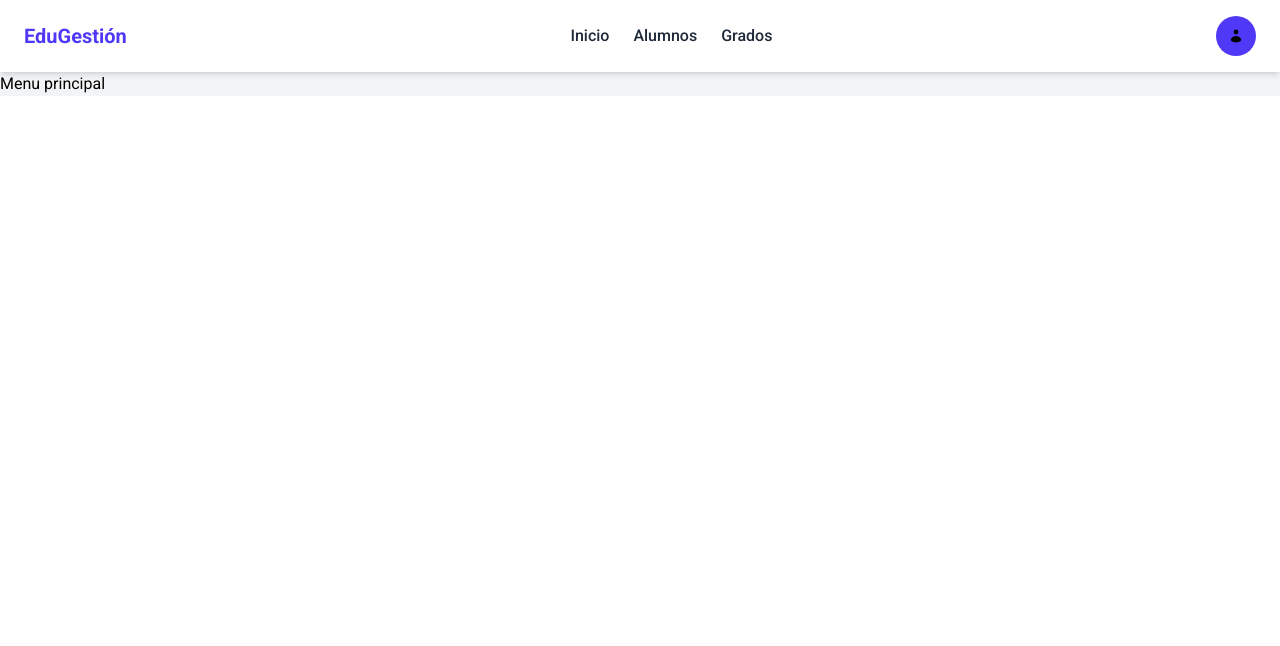
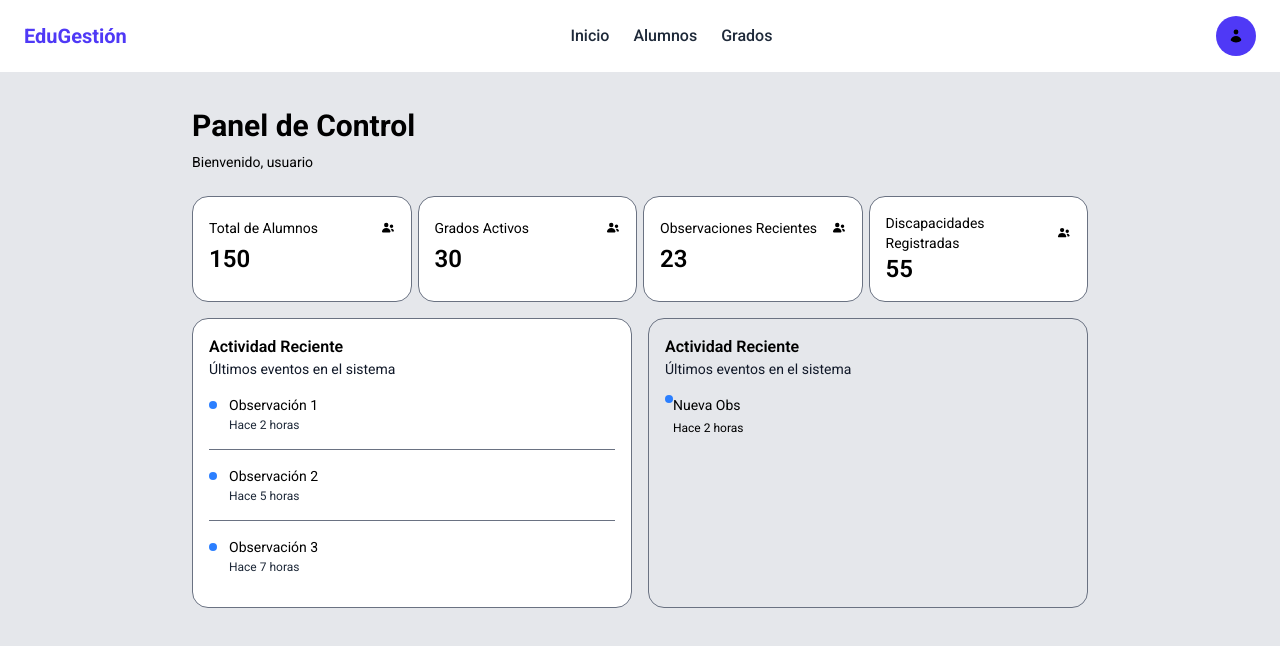
Before and after one commit to alisho0/sep-frontend, a React (Vite) app: page /menu in a window 1280 px wide. Shown: the top 646 px of the page. Built offline with nearby package versions, Linux system fonts and the light colour scheme.

Commit message:
Terminando la vista de Inicio con datos hardcodeados.

```diff
--- a/package.json
+++ b/package.json
@@ -18,6 +18,7 @@
     "react": "^18.3.1",
     "react-dom": "^18.3.1",
     "react-router-dom": "^7.9.3",
+    "sweetalert2": "^11.23.0",
     "tailwindcss": "^4.1.13"
   },
   "devDependencies": {
--- a/src/SepApp.jsx
+++ b/src/SepApp.jsx
@@ -2,6 +2,8 @@ import { useState } from 'react'
 import { Menu } from './pages/Menu'
 import { Login } from './pages/Login'
 import { BrowserRouter, Route, Routes } from 'react-router-dom'
+import { Navbar } from './components/Navbar'
+import { Layout } from './routes/Layout'
 
 function SepApp() {
   return (
@@ -9,7 +11,9 @@ function SepApp() {
       <BrowserRouter>
         <Routes>
           <Route path='/' element={<Login/>} />
-          <Route path='/menu' element={<Menu/>}/>
+          <Route element={<Layout />}>
+            <Route path='/menu' element={<Menu/>}/>
+          </Route>
         </Routes>
       </BrowserRouter>
     </>
--- a/src/assets/output.css
+++ b/src/assets/output.css
@@ -9,25 +9,46 @@
     --font-mono: ui-monospace, SFMono-Regular, Menlo, Monaco, Consolas, "Liberation Mono",
       "Courier New", monospace;
     --color-red-100: oklch(93.6% 0.032 17.717);
-    --color-red-500: oklch(63.7% 0.237 25.331);
     --color-red-600: oklch(57.7% 0.245 27.325);
+    --color-blue-500: oklch(62.3% 0.214 259.815);
+    --color-indigo-500: oklch(58.5% 0.233 277.117);
     --color-indigo-600: oklch(51.1% 0.262 276.966);
     --color-indigo-700: oklch(45.7% 0.24 277.023);
-    --color-rose-500: oklch(64.5% 0.246 16.439);
     --color-gray-100: oklch(96.7% 0.003 264.542);
     --color-gray-200: oklch(92.8% 0.006 264.531);
     --color-gray-300: oklch(87.2% 0.01 258.338);
+    --color-gray-400: oklch(70.7% 0.022 261.325);
+    --color-gray-500: oklch(55.1% 0.027 264.364);
+    --color-gray-600: oklch(44.6% 0.03 256.802);
     --color-gray-700: oklch(37.3% 0.034 259.733);
     --color-gray-800: oklch(27.8% 0.033 256.848);
     --color-gray-900: oklch(21% 0.034 264.665);
     --color-white: #fff;
     --spacing: 0.25rem;
+    --container-md: 28rem;
+    --text-xs: 0.75rem;
+    --text-xs--line-height: calc(1 / 0.75);
+    --text-sm: 0.875rem;
+    --text-sm--line-height: calc(1.25 / 0.875);
+    --text-base: 1rem;
+    --text-base--line-height: calc(1.5 / 1);
+    --text-lg: 1.125rem;
+    --text-lg--line-height: calc(1.75 / 1.125);
     --text-xl: 1.25rem;
     --text-xl--line-height: calc(1.75 / 1.25);
+    --text-2xl: 1.5rem;
+    --text-2xl--line-height: calc(2 / 1.5);
+    --text-3xl: 1.875rem;
+    --text-3xl--line-height: calc(2.25 / 1.875);
+    --text-4xl: 2.25rem;
+    --text-4xl--line-height: calc(2.5 / 2.25);
     --font-weight-medium: 500;
+    --font-weight-semibold: 600;
     --font-weight-bold: 700;
     --radius-md: 0.375rem;
     --radius-lg: 0.5rem;
+    --radius-xl: 0.75rem;
+    --radius-2xl: 1rem;
     --default-transition-duration: 150ms;
     --default-transition-timing-function: cubic-bezier(0.4, 0, 0.2, 1);
     --default-font-family: var(--font-sans);
@@ -183,29 +204,20 @@
   }
 }
 @layer utilities {
-  .pointer-events-none {
-    pointer-events: none;
-  }
   .absolute {
     position: absolute;
   }
   .relative {
     position: relative;
   }
-  .top-16 {
-    top: calc(var(--spacing) * 16);
-  }
   .right-0 {
     right: calc(var(--spacing) * 0);
-  }
-  .right-6 {
-    right: calc(var(--spacing) * 6);
   }
   .z-10 {
     z-index: 10;
   }
-  .z-50 {
-    z-index: 50;
+  .col-span-2 {
+    grid-column: span 2 / span 2;
   }
   .container {
     width: 100%;
@@ -225,17 +237,32 @@
       max-width: 96rem;
     }
   }
-  .m-5 {
-    margin: calc(var(--spacing) * 5);
+  .m-0 {
+    margin: calc(var(--spacing) * 0);
   }
   .mx-auto {
     margin-inline: auto;
   }
+  .-mt-1 {
+    margin-top: calc(var(--spacing) * -1);
+  }
+  .-mt-3 {
+    margin-top: calc(var(--spacing) * -3);
+  }
+  .mt-0 {
+    margin-top: calc(var(--spacing) * 0);
+  }
+  .mt-0\.5 {
+    margin-top: calc(var(--spacing) * 0.5);
+  }
+  .mt-1 {
+    margin-top: calc(var(--spacing) * 1);
+  }
+  .mt-1\.5 {
+    margin-top: calc(var(--spacing) * 1.5);
+  }
   .mt-2 {
     margin-top: calc(var(--spacing) * 2);
-  }
-  .mt-3 {
-    margin-top: calc(var(--spacing) * 3);
   }
   .mt-4 {
     margin-top: calc(var(--spacing) * 4);
@@ -243,8 +270,14 @@
   .mt-5 {
     margin-top: calc(var(--spacing) * 5);
   }
-  .mt-6 {
-    margin-top: calc(var(--spacing) * 6);
+  .mb-1 {
+    margin-bottom: calc(var(--spacing) * 1);
+  }
+  .mb-2 {
+    margin-bottom: calc(var(--spacing) * 2);
+  }
+  .mb-6 {
+    margin-bottom: calc(var(--spacing) * 6);
   }
   .block {
     display: block;
@@ -252,41 +285,44 @@
   .flex {
     display: flex;
   }
-  .hidden {
-    display: none;
+  .grid {
+    display: grid;
   }
   .table {
     display: table;
   }
-  .h-4 {
-    height: calc(var(--spacing) * 4);
+  .h-2 {
+    height: calc(var(--spacing) * 2);
   }
   .h-5 {
     height: calc(var(--spacing) * 5);
   }
-  .h-6 {
-    height: calc(var(--spacing) * 6);
-  }
   .h-10 {
     height: calc(var(--spacing) * 10);
+  }
+  .h-screen {
+    height: 100vh;
   }
   .min-h-screen {
     min-height: 100vh;
   }
-  .w-4 {
-    width: calc(var(--spacing) * 4);
+  .w-1 {
+    width: calc(var(--spacing) * 1);
+  }
+  .w-2 {
+    width: calc(var(--spacing) * 2);
+  }
+  .w-3 {
+    width: calc(var(--spacing) * 3);
+  }
+  .w-3\.5 {
+    width: calc(var(--spacing) * 3.5);
   }
   .w-5 {
     width: calc(var(--spacing) * 5);
   }
-  .w-6 {
-    width: calc(var(--spacing) * 6);
-  }
   .w-10 {
     width: calc(var(--spacing) * 10);
-  }
-  .w-40 {
-    width: calc(var(--spacing) * 40);
   }
   .w-48 {
     width: calc(var(--spacing) * 48);
@@ -294,35 +330,20 @@
   .w-full {
     width: 100%;
   }
+  .max-w-md {
+    max-width: var(--container-md);
+  }
   .border-collapse {
     border-collapse: collapse;
   }
-  .origin-top {
-    transform-origin: top;
-  }
-  .origin-top-right {
-    transform-origin: top right;
-  }
-  .scale-95 {
-    --tw-scale-x: 95%;
-    --tw-scale-y: 95%;
-    --tw-scale-z: 95%;
-    scale: var(--tw-scale-x) var(--tw-scale-y);
-  }
-  .scale-100 {
-    --tw-scale-x: 100%;
-    --tw-scale-y: 100%;
-    --tw-scale-z: 100%;
-    scale: var(--tw-scale-x) var(--tw-scale-y);
-  }
-  .rotate-180 {
-    rotate: 180deg;
-  }
-  .transform {
-    transform: var(--tw-rotate-x,) var(--tw-rotate-y,) var(--tw-rotate-z,) var(--tw-skew-x,) var(--tw-skew-y,);
-  }
   .resize {
     resize: both;
+  }
+  .grid-cols-2 {
+    grid-template-columns: repeat(2, minmax(0, 1fr));
+  }
+  .flex-col {
+    flex-direction: column;
   }
   .items-center {
     align-items: center;
@@ -333,17 +354,36 @@
   .justify-center {
     justify-content: center;
   }
+  .justify-items-start {
+    justify-items: start;
+  }
+  .gap-1 {
+    gap: calc(var(--spacing) * 1);
+  }
+  .gap-1\.5 {
+    gap: calc(var(--spacing) * 1.5);
+  }
   .gap-2 {
     gap: calc(var(--spacing) * 2);
   }
-  .gap-6 {
-    gap: calc(var(--spacing) * 6);
+  .gap-3 {
+    gap: calc(var(--spacing) * 3);
   }
-  .space-x-4 {
+  .gap-4 {
+    gap: calc(var(--spacing) * 4);
+  }
+  .space-y-4 {
     :where(& > :not(:last-child)) {
-      --tw-space-x-reverse: 0;
-      margin-inline-start: calc(calc(var(--spacing) * 4) * var(--tw-space-x-reverse));
-      margin-inline-end: calc(calc(var(--spacing) * 4) * calc(1 - var(--tw-space-x-reverse)));
+      --tw-space-y-reverse: 0;
+      margin-block-start: calc(calc(var(--spacing) * 4) * var(--tw-space-y-reverse));
+      margin-block-end: calc(calc(var(--spacing) * 4) * calc(1 - var(--tw-space-y-reverse)));
+    }
+  }
+  .space-y-6 {
+    :where(& > :not(:last-child)) {
+      --tw-space-y-reverse: 0;
+      margin-block-start: calc(calc(var(--spacing) * 6) * var(--tw-space-y-reverse));
+      margin-block-end: calc(calc(var(--spacing) * 6) * calc(1 - var(--tw-space-y-reverse)));
     }
   }
   .space-x-6 {
@@ -353,8 +393,17 @@
       margin-inline-end: calc(calc(var(--spacing) * 6) * calc(1 - var(--tw-space-x-reverse)));
     }
   }
+  .self-center {
+    align-self: center;
+  }
   .overflow-hidden {
     overflow: hidden;
+  }
+  .rounded {
+    border-radius: 0.25rem;
+  }
+  .rounded-2xl {
+    border-radius: var(--radius-2xl);
   }
   .rounded-full {
     border-radius: calc(infinity * 1px);
@@ -365,6 +414,9 @@
   .rounded-md {
     border-radius: var(--radius-md);
   }
+  .rounded-xl {
+    border-radius: var(--radius-xl);
+  }
   .border {
     border-style: var(--tw-border-style);
     border-width: 1px;
@@ -373,23 +425,33 @@
     border-top-style: var(--tw-border-style);
     border-top-width: 1px;
   }
-  .border-gray-200 {
-    border-color: var(--color-gray-200);
+  .border-b {
+    border-bottom-style: var(--tw-border-style);
+    border-bottom-width: 1px;
+  }
+  .border-gray-300 {
+    border-color: var(--color-gray-300);
+  }
+  .border-gray-500 {
+    border-color: var(--color-gray-500);
+  }
+  .bg-blue-500 {
+    background-color: var(--color-blue-500);
   }
   .bg-gray-100 {
     background-color: var(--color-gray-100);
   }
-  .bg-gray-800 {
-    background-color: var(--color-gray-800);
-  }
-  .bg-gray-900 {
-    background-color: var(--color-gray-900);
+  .bg-gray-200 {
+    background-color: var(--color-gray-200);
   }
   .bg-indigo-600 {
     background-color: var(--color-indigo-600);
   }
   .bg-white {
     background-color: var(--color-white);
+  }
+  .p-4 {
+    padding: calc(var(--spacing) * 4);
   }
   .px-3 {
     padding-inline: calc(var(--spacing) * 3);
@@ -400,21 +462,58 @@
   .px-6 {
     padding-inline: calc(var(--spacing) * 6);
   }
+  .px-48 {
+    padding-inline: calc(var(--spacing) * 48);
+  }
   .py-2 {
     padding-block: calc(var(--spacing) * 2);
-  }
-  .py-3 {
-    padding-block: calc(var(--spacing) * 3);
   }
   .py-4 {
     padding-block: calc(var(--spacing) * 4);
   }
+  .py-8 {
+    padding-block: calc(var(--spacing) * 8);
+  }
+  .pt-9 {
+    padding-top: calc(var(--spacing) * 9);
+  }
+  .pb-1 {
+    padding-bottom: calc(var(--spacing) * 1);
+  }
+  .pb-2 {
+    padding-bottom: calc(var(--spacing) * 2);
+  }
+  .pb-3 {
+    padding-bottom: calc(var(--spacing) * 3);
+  }
+  .pb-4 {
+    padding-bottom: calc(var(--spacing) * 4);
+  }
+  .text-center {
+    text-align: center;
+  }
   .text-left {
     text-align: left;
+  }
+  .text-2xl {
+    font-size: var(--text-2xl);
+    line-height: var(--tw-leading, var(--text-2xl--line-height));
+  }
+  .text-3xl {
+    font-size: var(--text-3xl);
+    line-height: var(--tw-leading, var(--text-3xl--line-height));
+  }
+  .text-sm {
+    font-size: var(--text-sm);
+    line-height: var(--tw-leading, var(--text-sm--line-height));
   }
   .text-xl {
     font-size: var(--text-xl);
     line-height: var(--tw-leading, var(--text-xl--line-height));
+  }
+  .text-xs {
+    font-size: var(--text-xs);
+    line-height: var(--tw-leading, var(--text-xs--line-height));
   }
   .font-bold {
     --tw-font-weight: var(--font-weight-bold);
@@ -424,35 +523,36 @@
     --tw-font-weight: var(--font-weight-medium);
     font-weight: var(--font-weight-medium);
   }
+  .font-semibold {
+    --tw-font-weight: var(--font-weight-semibold);
+    font-weight: var(--font-weight-semibold);
+  }
+  .text-gray-400 {
+    color: var(--color-gray-400);
+  }
+  .text-gray-600 {
+    color: var(--color-gray-600);
+  }
   .text-gray-700 {
     color: var(--color-gray-700);
   }
   .text-gray-800 {
     color: var(--color-gray-800);
   }
+  .text-gray-900 {
+    color: var(--color-gray-900);
+  }
   .text-indigo-600 {
     color: var(--color-indigo-600);
   }
-  .text-red-500 {
-    color: var(--color-red-500);
-  }
   .text-red-600 {
     color: var(--color-red-600);
-  }
-  .text-rose-500 {
-    color: var(--color-rose-500);
   }
   .text-white {
     color: var(--color-white);
   }
   .underline {
     text-decoration-line: underline;
-  }
-  .opacity-0 {
-    opacity: 0%;
-  }
-  .opacity-100 {
-    opacity: 100%;
   }
   .shadow-lg {
     --tw-shadow: 0 10px 15px -3px var(--tw-shadow-color, rgb(0 0 0 / 0.1)), 0 4px 6px -4px var(--tw-shadow-color, rgb(0 0 0 / 0.1));
@@ -471,49 +571,20 @@
     transition-timing-function: var(--tw-ease, var(--default-transition-timing-function));
     transition-duration: var(--tw-duration, var(--default-transition-duration));
   }
-  .transition-all {
-    transition-property: all;
-    transition-timing-function: var(--tw-ease, var(--default-transition-timing-function));
-    transition-duration: var(--tw-duration, var(--default-transition-duration));
-  }
-  .transition-transform {
-    transition-property: transform, translate, scale, rotate;
-    transition-timing-function: var(--tw-ease, var(--default-transition-timing-function));
-    transition-duration: var(--tw-duration, var(--default-transition-duration));
-  }
-  .delay-300 {
-    transition-delay: 300ms;
-  }
-  .delay-700 {
-    transition-delay: 700ms;
-  }
-  .duration-150 {
-    --tw-duration: 150ms;
-    transition-duration: 150ms;
-  }
   .duration-200 {
     --tw-duration: 200ms;
     transition-duration: 200ms;
   }
-  .duration-300 {
-    --tw-duration: 300ms;
-    transition-duration: 300ms;
-  }
-  .duration-1000 {
-    --tw-duration: 1000ms;
-    transition-duration: 1000ms;
+  .last\:border-0 {
+    &:last-child {
+      border-style: var(--tw-border-style);
+      border-width: 0px;
+    }
   }
   .hover\:bg-gray-100 {
     &:hover {
       @media (hover: hover) {
         background-color: var(--color-gray-100);
-      }
-    }
-  }
-  .hover\:bg-gray-700 {
-    &:hover {
-      @media (hover: hover) {
-        background-color: var(--color-gray-700);
       }
     }
   }
@@ -531,13 +602,6 @@
       }
     }
   }
-  .hover\:text-gray-300 {
-    &:hover {
-      @media (hover: hover) {
-        color: var(--color-gray-300);
-      }
-    }
-  }
   .hover\:text-indigo-600 {
     &:hover {
       @media (hover: hover) {
@@ -545,14 +609,36 @@
       }
     }
   }
-  .sm\:block {
-    @media (width >= 40rem) {
-      display: block;
+  .focus\:bg-gray-100 {
+    &:focus {
+      background-color: var(--color-gray-100);
     }
   }
-  .md\:flex {
+  .focus\:ring-2 {
+    &:focus {
+      --tw-ring-shadow: var(--tw-ring-inset,) 0 0 0 calc(2px + var(--tw-ring-offset-width)) var(--tw-ring-color, currentcolor);
+      box-shadow: var(--tw-inset-shadow), var(--tw-inset-ring-shadow), var(--tw-ring-offset-shadow), var(--tw-ring-shadow), var(--tw-shadow);
+    }
+  }
+  .focus\:ring-indigo-500 {
+    &:focus {
+      --tw-ring-color: var(--color-indigo-500);
+    }
+  }
+  .focus\:outline-none {
+    &:focus {
+      --tw-outline-style: none;
+      outline-style: none;
+    }
+  }
+  .sm\:grid-cols-2 {
+    @media (width >= 40rem) {
+      grid-template-columns: repeat(2, minmax(0, 1fr));
+    }
+  }
+  .md\:grid-cols-4 {
     @media (width >= 48rem) {
-      display: flex;
+      grid-template-columns: repeat(4, minmax(0, 1fr));
     }
   }
 }
@@ -561,40 +647,10 @@
     font-family: 'Roboto', sans-serif;
   }
 }
-@property --tw-scale-x {
+@property --tw-space-y-reverse {
   syntax: "*";
   inherits: false;
-  initial-value: 1;
-}
-@property --tw-scale-y {
-  syntax: "*";
-  inherits: false;
-  initial-value: 1;
-}
-@property --tw-scale-z {
-  syntax: "*";
-  inherits: false;
-  initial-value: 1;
-}
-@property --tw-rotate-x {
-  syntax: "*";
-  inherits: false;
-}
-@property --tw-rotate-y {
-  syntax: "*";
-  inherits: false;
-}
-@property --tw-rotate-z {
-  syntax: "*";
-  inherits: false;
-}
-@property --tw-skew-x {
-  syntax: "*";
-  inherits: false;
-}
-@property --tw-skew-y {
-  syntax: "*";
-  inherits: false;
+  initial-value: 0;
 }
 @property --tw-space-x-reverse {
   syntax: "*";
@@ -687,14 +743,7 @@
 @layer properties {
   @supports ((-webkit-hyphens: none) and (not (margin-trim: inline))) or ((-moz-orient: inline) and (not (color:rgb(from red r g b)))) {
     *, ::before, ::after, ::backdrop {
-      --tw-scale-x: 1;
-      --tw-scale-y: 1;
-      --tw-scale-z: 1;
-      --tw-rotate-x: initial;
-      --tw-rotate-y: initial;
-      --tw-rotate-z: initial;
-      --tw-skew-x: initial;
-      --tw-skew-y: initial;
+      --tw-space-y-reverse: 0;
       --tw-space-x-reverse: 0;
       --tw-border-style: solid;
       --tw-font-weight: initial;
--- a/src/pages/Menu.jsx
+++ b/src/pages/Menu.jsx
@@ -1,11 +1,93 @@
 import React from 'react'
 import { Navbar } from '../components/Navbar'
+import { UsersIcon } from '@heroicons/react/16/solid'
 
 export const Menu = () => {
+
+  const cards = [
+    {
+      titulo: "Total de Alumnos",
+      cantidades: "150",
+      icono: ""
+    },
+    {
+      titulo: "Grados Activos",
+      cantidades: "30"
+    },
+    {
+      titulo: "Observaciones Recientes",
+      cantidades: "23"
+    },
+    {
+      titulo: "Discapacidades Registradas",
+      cantidades: "55"
+    },
+  ]
+
+  const observaciones = [
+    {
+      titulo: "Observación 1",
+      tiempo: "Hace 2 horas"
+    },
+    {
+      titulo: "Observación 2",
+      tiempo: "Hace 5 horas"
+    },
+    {
+      titulo: "Observación 3",
+      tiempo: "Hace 7 horas"
+    },
+  ]
+
   return (
-    <main className='bg-gray-100'>
-        <Navbar />
-        <h1>Menu principal</h1>
-    </main>
+    <>
+      <div className='container mx-auto px-48 pt-9'>
+        <h2 className='text-3xl font-bold mb-2'>Panel de Control</h2>
+        <p className='text-sm mb-6'>Bienvenido, usuario</p>
+        <div className='grid grid-cols-2 gap-4'>
+          <div className='grid sm:grid-cols-2 md:grid-cols-4 gap-1.5 col-span-2'>
+            {cards.map((card, idx) => (
+              <div className='border border-gray-500 rounded-2xl px-4 py-4 grid bg-white' key={idx}>
+                <div className='flex justify-between self-center'>
+                  <span className='text-sm'>{card.titulo}</span>
+                  <UsersIcon className='w-3.5' />
+                </div>
+                <span className='text-2xl font-semibold'>{card.cantidades}</span>
+              </div>
+            ))}
+          </div>
+
+          <div className='border border-gray-500 rounded-2xl p-4 bg-white'>
+            <div >
+              <h4 className='font-semibold'>Actividad Reciente</h4>
+              <p className='text-sm text-gray-900'>Últimos eventos en el sistema</p>
+              {observaciones.map((obs, idx) => (
+                <div className='flex mt-4 justify-items-start gap-3 border-b border-gray-500 pb-4 last:border-0' key={idx}>
+                  <div className='w-2 h-2 bg-blue-500 rounded-full mt-1.5'></div>
+                  <div>
+                    <p className='text-sm m-0'>{obs.titulo}</p>
+                    <p className='text-xs mt-0.5 text-gray-800'>{obs.tiempo}</p>
+                  </div>
+                </div>
+              ))}
+            </div>
+          </div>
+
+          <div className='border border-gray-500 rounded-2xl p-4'>
+            <div >
+              <h4 className='font-semibold'>Actividad Reciente</h4>
+              <p className='text-sm text-gray-900'>Últimos eventos en el sistema</p>
+              <div className='flex mt-4'>
+                <div className='w-2 h-2 bg-blue-500 rounded-full'></div>
+                <div>
+                  <p className='text-sm'>Nueva Obs</p>
+                  <span className='text-xs'>Hace 2 horas</span>
+                </div>
+              </div>
+            </div>
+          </div>
+        </div>
+      </div>
+    </>
   )
 }
--- /dev/null
+++ b/src/routes/Layout.jsx
@@ -0,0 +1,14 @@
+import React from 'react'
+import { Navbar } from '../components/Navbar'
+import { Outlet } from 'react-router-dom'
+
+export const Layout = () => {
+  return (
+    <>
+        <Navbar/>
+        <main className='w-full h-screen bg-gray-200 space-y-4'>
+          <Outlet/>
+        </main>
+    </>
+  )
+}
```
Also changed, not shown: src/pages/Alumnos.jsx (added, +9 -0 lines), src/pages/Login.jsx (+41 -23 lines), src/utils/alert.js (added, +16 -0 lines), 1 other file (tests, documents, lock files or other folders).
